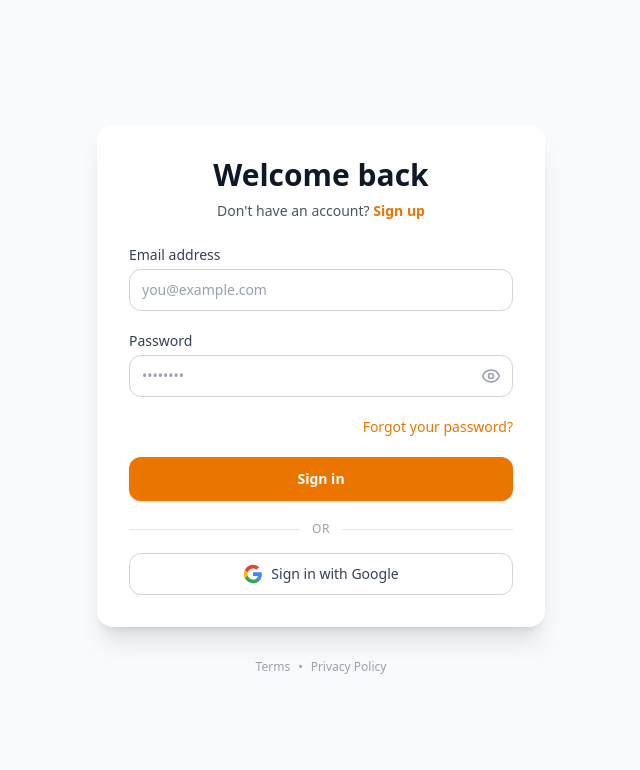
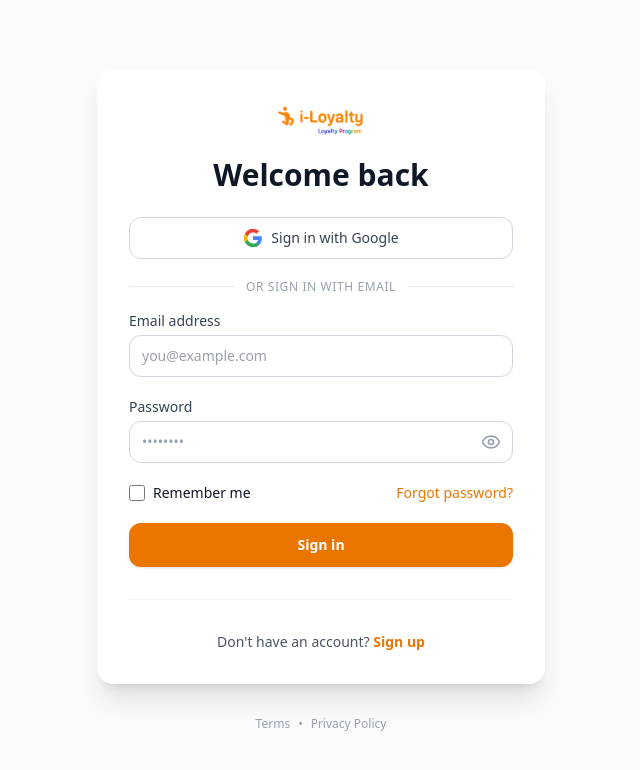
Before and after one commit to Kagz0525/i-loyalty-Antigravity, a React (Vite) app: page /login in a window 1280 px wide. Shown: the top 770 px of the page, without its empty margins (319-959 px from the left). Built offline with nearby package versions, Linux system fonts and the light colour scheme.

Commit message:
UX Improvements: Move social login to top, prioritize Business role, and redesign auth headers/footers

```diff
--- a/src/pages/Login.tsx
+++ b/src/pages/Login.tsx
@@ -399,6 +399,13 @@ export default function Login() {
   // ─── Sign-in form ─────────────────────────────────────────────────────────
   const renderSignIn = () => (
     <form className="space-y-5" onSubmit={handleEmailSignIn}>
+      <button type="button" onClick={handleGoogleAuth} disabled={submitting}
+        className="w-full flex items-center justify-center py-2.5 px-4 border border-gray-300 rounded-xl bg-white text-sm font-medium text-gray-700 hover:bg-gray-50 transition-colors disabled:opacity-60">
+        <GoogleIcon />Sign in with Google
+      </button>
+
+      <Divider label="or sign in with email" />
+
       <div>
         <label htmlFor="signin-email" className="block text-sm font-medium text-gray-700 mb-1">Email address</label>
         <ComboEmailInput id="signin-email" value={email} onChange={setEmail} placeholder="you@example.com" />
@@ -411,8 +418,14 @@ export default function Login() {
         autoComplete="current-password"
       />
 
-      <div className="flex items-center justify-end">
-        <button type="button" onClick={() => switchMode('forgot-password')} className="text-sm font-medium text-orange-600 hover:text-orange-500 focus:outline-none">Forgot your password?</button>
+      <div className="flex items-center justify-between">
+        <div className="flex items-center">
+          <input id="remember-me" name="remember-me" type="checkbox" className="h-4 w-4 text-orange-600 focus:ring-orange-500 border-gray-300 rounded" />
+          <label htmlFor="remember-me" className="ml-2 block text-sm text-gray-900">
+            Remember me
+          </label>
+        </div>
+        <button type="button" onClick={() => switchMode('forgot-password')} className="text-sm font-medium text-orange-600 hover:text-orange-500 focus:outline-none">Forgot password?</button>
       </div>
 
       {error && <ErrorMessage message={error} />}
@@ -420,13 +433,6 @@ export default function Login() {
       <button type="submit" disabled={submitting}
         className="w-full flex justify-center py-3 px-4 rounded-xl shadow-sm text-sm font-semibold text-white bg-orange-600 hover:bg-orange-700 focus:outline-none focus:ring-2 focus:ring-offset-2 focus:ring-orange-500 transition-colors disabled:opacity-60">
         {submitting ? 'Signing in…' : 'Sign in'}
-      </button>
-
-      <Divider label="or" />
-
-      <button type="button" onClick={handleGoogleAuth} disabled={submitting}
-        className="w-full flex items-center justify-center py-2.5 px-4 border border-gray-300 rounded-xl bg-white text-sm font-medium text-gray-700 hover:bg-gray-50 transition-colors disabled:opacity-60">
-        <GoogleIcon />Sign in with Google
       </button>
     </form>
   );
@@ -436,8 +442,8 @@ export default function Login() {
     <div className="flex flex-col space-y-4">
       <p className="text-center text-sm text-gray-500 font-medium">I am signing up as a…</p>
       {([
+        { r: 'vendor' as const, icon: <Store className="w-6 h-6" />, title: 'Business', desc: 'I want to manage customer points (e.g. Hair salon, Car wash)' },
         { r: 'customer' as const, icon: <UserCircle2 className="w-6 h-6" />, title: 'Customer', desc: 'I want to view and track my loyalty points' },
-        { r: 'vendor' as const, icon: <Store className="w-6 h-6" />, title: 'Vendor', desc: 'I want to manage customer points (e.g. Hair salon, Car wash)' },
       ]).map(({ r, icon, title, desc }) => (
         <button key={r} type="button"
           onClick={() => { setRole(r); setSignUpStep('details'); setError(null); }}
@@ -455,6 +461,13 @@ export default function Login() {
   // ─── Sign-up: customer details ────────────────────────────────────────────
   const renderCustomerDetails = () => (
     <form className="space-y-5" onSubmit={handleEmailSignUp}>
+      <button type="button" onClick={handleGoogleAuth} disabled={submitting}
+        className="w-full flex items-center justify-center py-2.5 px-4 border border-gray-300 rounded-xl bg-white text-sm font-medium text-gray-700 hover:bg-gray-50 transition-colors disabled:opacity-60">
+        <GoogleIcon />Sign up with Google
+      </button>
+
+      <Divider label="or sign up with email" />
+
       <div>
         <label htmlFor="customer-name" className="block text-sm font-medium text-gray-700 mb-1">Full name</label>
         <input id="customer-name" type="text" required value={fullName} onChange={e => setFullName(e.target.value)}
@@ -491,13 +504,6 @@ export default function Login() {
         {' '}and{' '}
         <button type="button" onClick={() => setViewingLegal('privacy')} className="text-orange-500 hover:underline">Privacy Policy</button>
       </p>
-
-      <Divider label="or" />
-
-      <button type="button" onClick={handleGoogleAuth} disabled={submitting}
-        className="w-full flex items-center justify-center py-2.5 px-4 border border-gray-300 rounded-xl bg-white text-sm font-medium text-gray-700 hover:bg-gray-50 transition-colors disabled:opacity-60">
-        <GoogleIcon />Sign up with Google
-      </button>
     </form>
   );
 
@@ -687,6 +693,7 @@ export default function Login() {
         <>
           <div className="max-w-md w-full bg-white p-8 rounded-2xl shadow-xl space-y-6">
             <div className="text-center">
+              <img src="/assets/logo.png" alt="i-Loyalty Logo" className="h-10 mx-auto mb-4 object-contain" />
               <h2 className="text-3xl font-extrabold text-gray-900">
                 {isVerifying ? 'Check your email' :
                  authMode === 'forgot-password' ? 'Reset password' :
@@ -694,16 +701,6 @@ export default function Login() {
                  authMode === 'update-password' ? 'New password' :
                  (isSignUp ? 'Create an account' : 'Welcome back')}
               </h2>
-              {!isVerifying && authMode !== 'forgot-password-verify' && authMode !== 'update-password' && (
-                <p className="mt-2 text-sm text-gray-600">
-                  {authMode === 'forgot-password' ? 'Remembered it? ' :
-                   isSignUp ? 'Already have an account? ' : "Don't have an account? "}
-                  <button onClick={() => switchMode(authMode === 'forgot-password' ? 'sign-in' : isSignUp ? 'sign-in' : 'sign-up')}
-                    className="font-semibold text-orange-600 hover:text-orange-500 focus:outline-none">
-                    {authMode === 'forgot-password' ? 'Back to sign in' : isSignUp ? 'Sign in' : 'Sign up'}
-                  </button>
-                </p>
-              )}
             </div>
 
             {isSignUp && signUpStep === 'details' && !isVerifying && (
@@ -713,7 +710,7 @@ export default function Login() {
                   ← Back
                 </button>
                 <span className={`ml-auto text-xs font-semibold px-3 py-1 rounded-full ${role === 'vendor' ? 'bg-orange-100 text-orange-700' : 'bg-blue-100 text-blue-700'}`}>
-                  {role === 'vendor' ? '🏪 Vendor' : '👤 Customer'}
+                  {role === 'vendor' ? '🏪 Business' : '👤 Customer'}
                 </span>
               </div>
             )}
@@ -734,6 +731,17 @@ export default function Login() {
                 {isSignUp && signUpStep === 'details' && role === 'vendor' && renderVendorDetails()}
               </>
             )}
+
+            {!isVerifying && authMode !== 'forgot-password-verify' && authMode !== 'update-password' && (
+              <p className="mt-8 text-center text-sm text-gray-600 border-t border-gray-100 pt-8">
+                {authMode === 'forgot-password' ? 'Remembered it? ' :
+                 isSignUp ? 'Already have an account? ' : "Don't have an account? "}
+                <button onClick={() => switchMode(authMode === 'forgot-password' ? 'sign-in' : isSignUp ? 'sign-in' : 'sign-up')}
+                  className="font-semibold text-orange-600 hover:text-orange-500 focus:outline-none">
+                  {authMode === 'forgot-password' ? 'Back to sign in' : isSignUp ? 'Sign in' : 'Sign up'}
+                </button>
+              </p>
+            )}
           </div>
 
           <div className="mt-8 flex items-center gap-2 text-xs text-gray-400">
```
